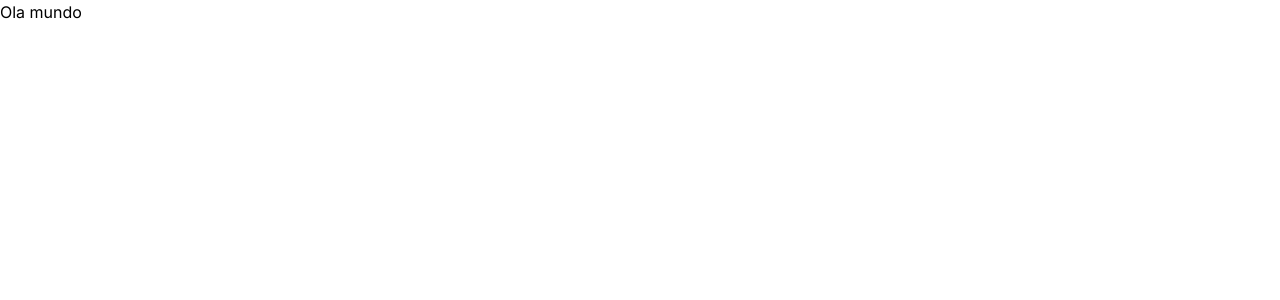
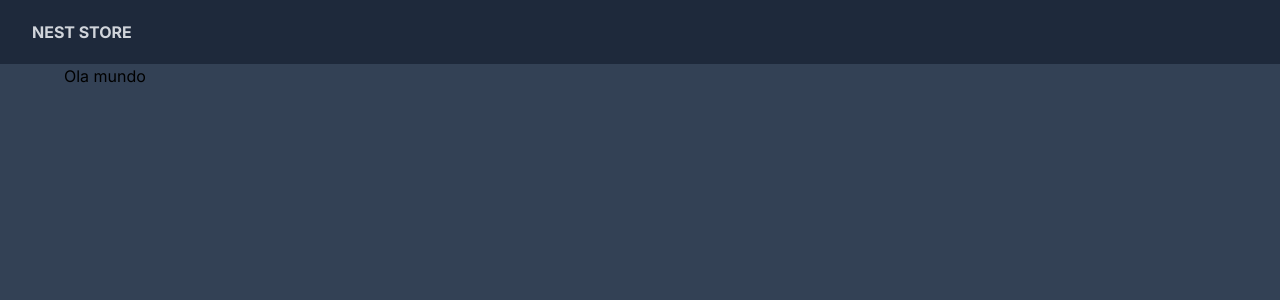
Before and after one commit to ZacLima91/next-commerce, a Next.js app: page / in a window 1280 px wide. Shown: the top 300 px of the page. Built offline with nearby package versions, Linux system fonts and the light colour scheme.

Commit message:
Adicionado NavBar

```diff
--- /dev/null
+++ b/src/app/components/NavBar.tsx
@@ -0,0 +1,13 @@
+import Link from "next/link";
+
+function NavBar() {
+    return (
+        <nav className='fixed top-0 w-full flex items-center py-2 px-8 justify-between z-50 bg-slate-800 text-gray-300'>
+        <Link href="/" className='uppercase font-bold text-md h-12 flex items-center'>
+          Nest Store
+        </Link>
+      </nav>
+    )
+}
+
+export default NavBar;
--- a/src/app/layout.tsx
+++ b/src/app/layout.tsx
@@ -1,6 +1,8 @@
 import type { Metadata } from 'next'
 import { Inter } from 'next/font/google'
 import './globals.css'
+import Link from 'next/link'
+import NavBar from './components/NavBar'
 
 const inter = Inter({ subsets: ['latin'] })
 
@@ -16,7 +18,12 @@ export default function RootLayout({
 }) {
   return (
     <html lang="en">
-      <body className={inter.className}>{children}</body>
+      <body className={inter.className}>
+       <NavBar/>
+        <main className='bg-slate-700 h-screen p-16'>
+        {children}
+        </main>
+      </body>
     </html>
   )
 }
--- a/src/app/page.tsx
+++ b/src/app/page.tsx
@@ -1,7 +1,7 @@
 export default function Home() {
   return (
-    <main>
+    <div>
       <h1>Ola mundo</h1>
-      </main>
+    </div>
   )
 }
```
